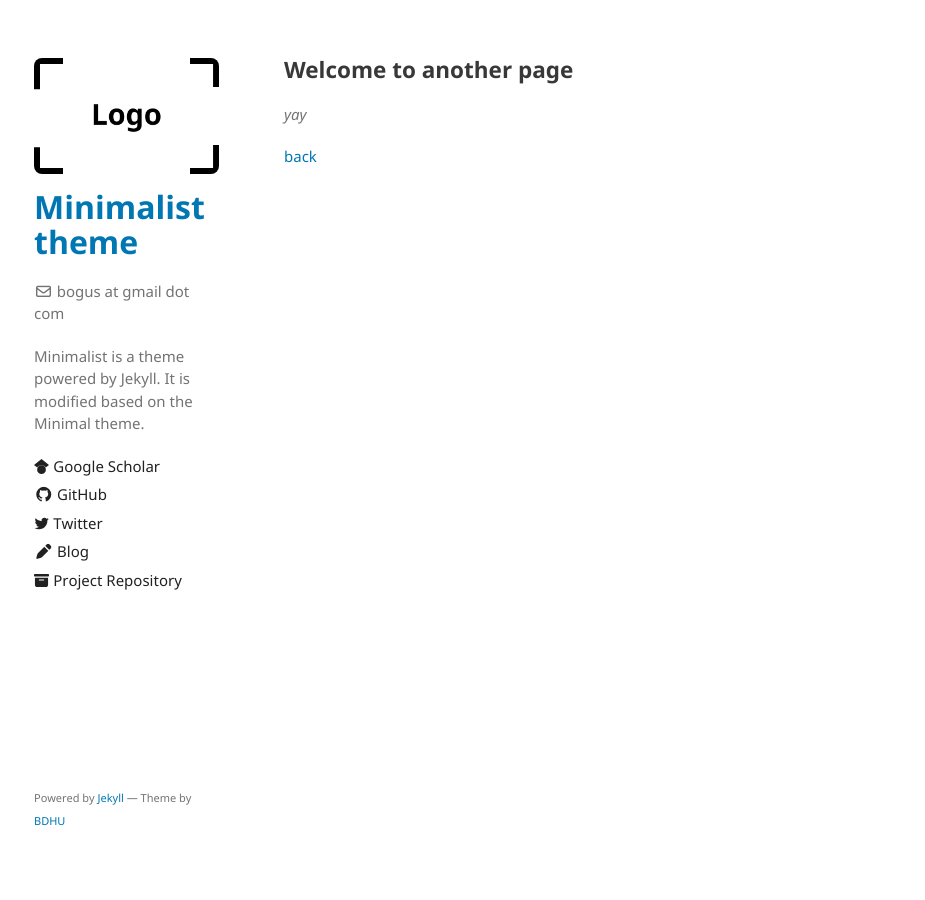
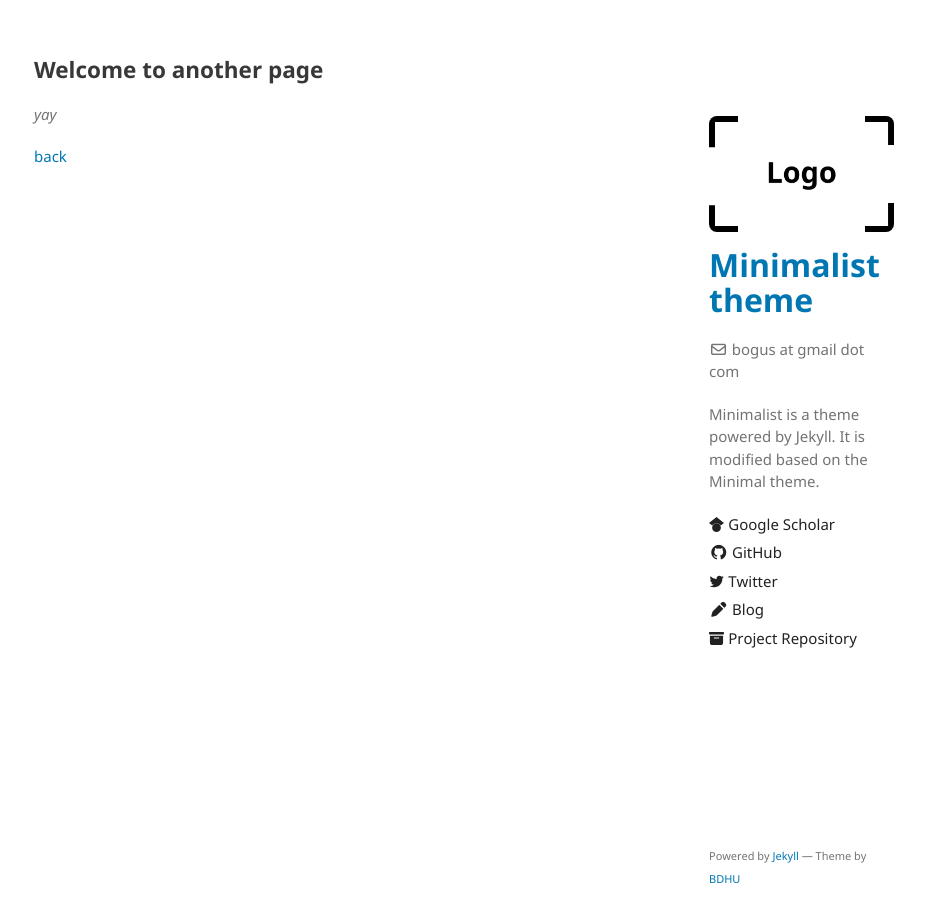
Before and after one commit to Portalife/Portalife.github.io, a Jekyll site: the page built from another-page.md, in a window 1280 px wide and 900 px high. Shown: the whole window, without its empty margins (176-1101 px from the left). Built offline with Jekyll 4.4.1, drawn with Linux system fonts in a browser that asks for light colours; our own code applies the rules of GitHub Pages for plain Markdown files.

Commit message:
Update jekyll-theme-minimalist.scss

```diff
--- a/_sass/jekyll-theme-minimalist.scss
+++ b/_sass/jekyll-theme-minimalist.scss
@@ -140,8 +140,8 @@ kbd {
 
 .sidebar {
   width:185px;
-  float:left;
-  position:fixed;
+  float:right;
+  position:relative;
   -webkit-font-smoothing:subpixel-antialiased;
   top: 0;
   padding: 58px 0 50px 0;
@@ -174,8 +174,8 @@ strong {
 }
 
 section {
-  width: 610px;
-  float:right;
+  width: 650x;
+  float:left;
   padding-bottom:30px;
 }
 
```
